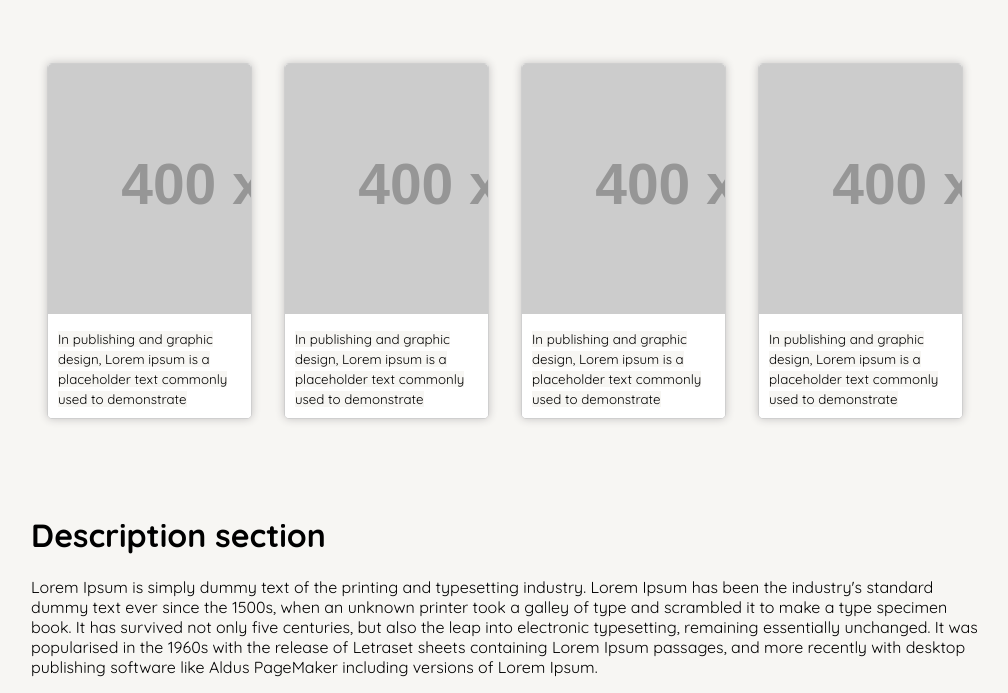
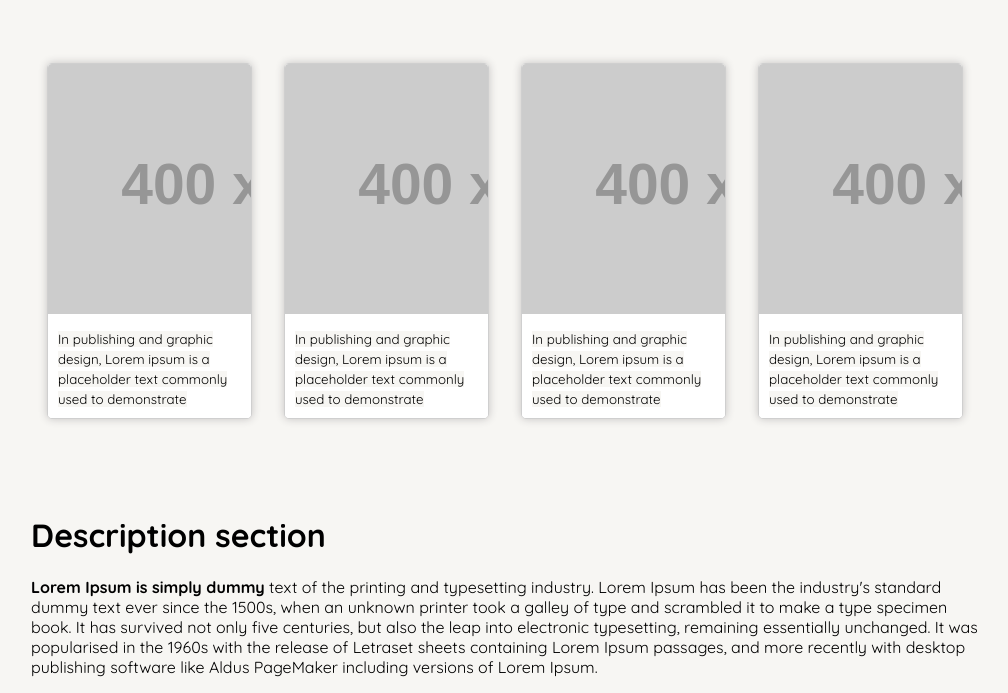
Before and after one commit to Esmat-Farjad/Organic_foodLand, a plain HTML site: page index.html in a window 1280 px wide. Shown: the part 503-1196 px from the top of the page, without its empty margins (135-1143 px from the left). Drawn offline with Linux system fonts and the light colour scheme; placeholder pictures from the web are drawn by us.

Commit message:
structure modified

```diff
--- a/index.html
+++ b/index.html
@@ -61,7 +61,16 @@
         <div class="description-section">
             <h1>Description section</h1>
             <p>
-                Lorem Ipsum is simply dummy text of the printing and typesetting industry. Lorem Ipsum has been the industry's standard dummy text ever since the 1500s, when an unknown printer took a galley of type and scrambled it to make a type specimen book. It has survived not only five centuries, but also the leap into electronic typesetting, remaining essentially unchanged. It was popularised in the 1960s with the release of Letraset sheets containing Lorem Ipsum passages, and more recently with desktop publishing software like Aldus PageMaker including versions of Lorem Ipsum.            </p>
+                <strong>Lorem Ipsum is simply dummy</strong>
+                text of the printing and typesetting industry.
+                Lorem Ipsum has been the industry's standard dummy text ever since the 1500s,
+                when an unknown printer took a galley of type and scrambled it to make a type
+                specimen book. It has survived not only five centuries, but also the leap into
+                electronic typesetting, remaining essentially unchanged. It was popularised in
+                the 1960s with the release of Letraset sheets containing Lorem Ipsum passages,
+                and more recently with desktop publishing software like Aldus PageMaker including
+                versions of Lorem Ipsum.
+            </p>
         </div>
     </div>
 </body>
```
